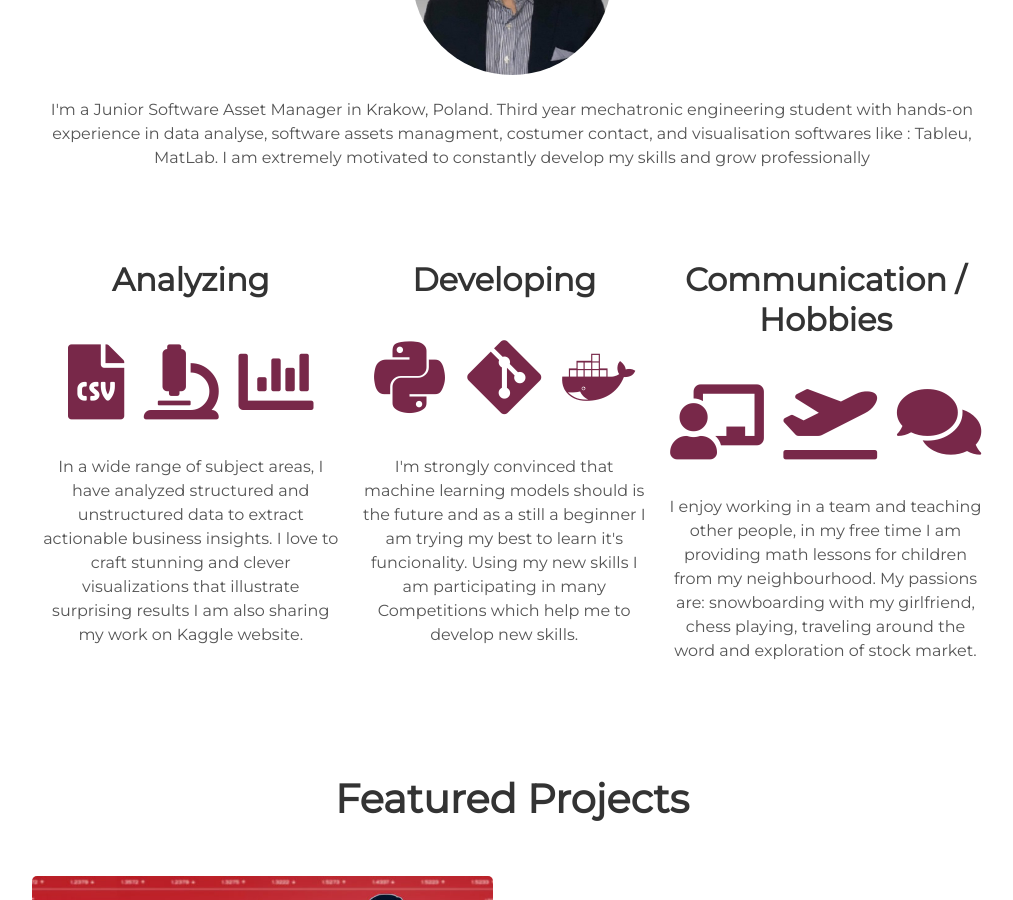
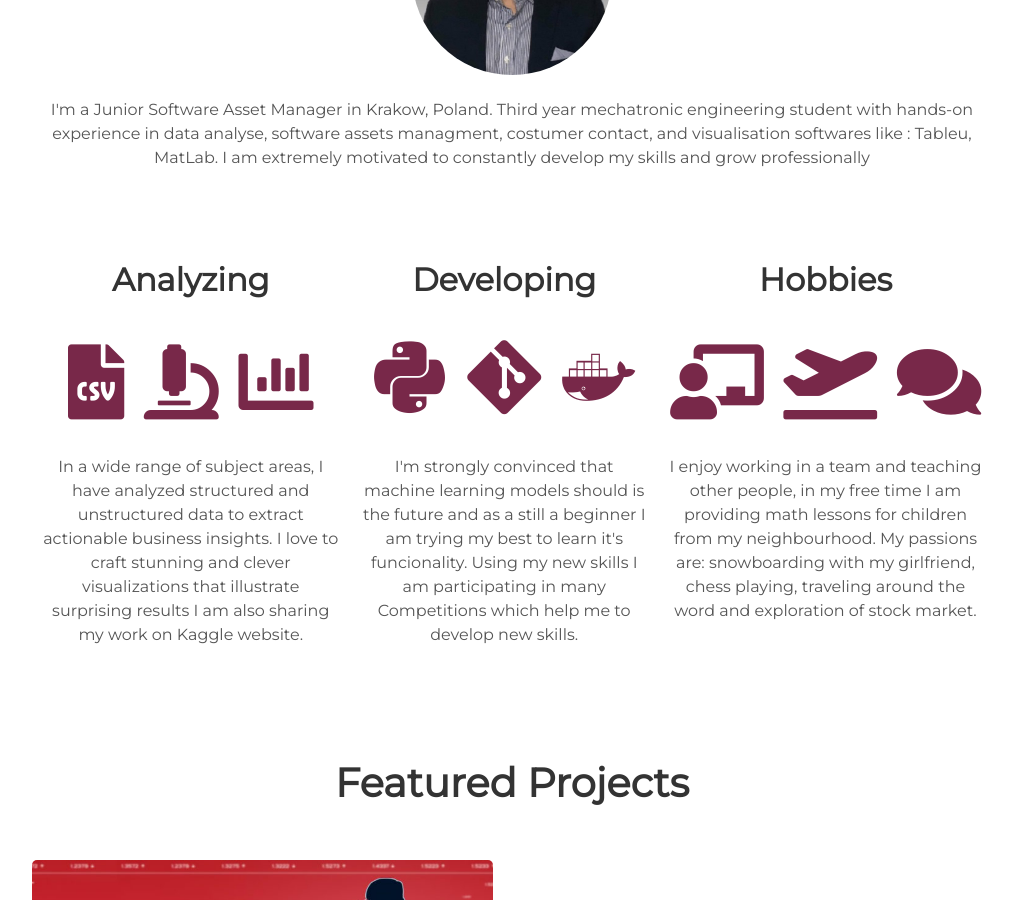
Before and after one commit to matJablo/Mateusz.JabIonski, a Jekyll site: the page built from index.html, in a window 1280 px wide and 900 px high, scrolled down 1035 px. Shown: the whole window, without its empty margins (128-1141 px from the left). Built offline with Jekyll 4.4.1, drawn with Linux system fonts in a browser that asks for light colours.

Commit message:
Update about.html

```diff
--- a/_includes/about.html
+++ b/_includes/about.html
@@ -41,7 +41,7 @@
     </p>
   </div>
   <div class="tech">
-    <h2/>Communication / Hobbies</h2>
+    <h2/>Hobbies</h2>
   <div class="icons">
       <i class="icon fas fa-chalkboard-teacher"></i>
       <i class="icon fas fa-plane-departure"></i>
```
